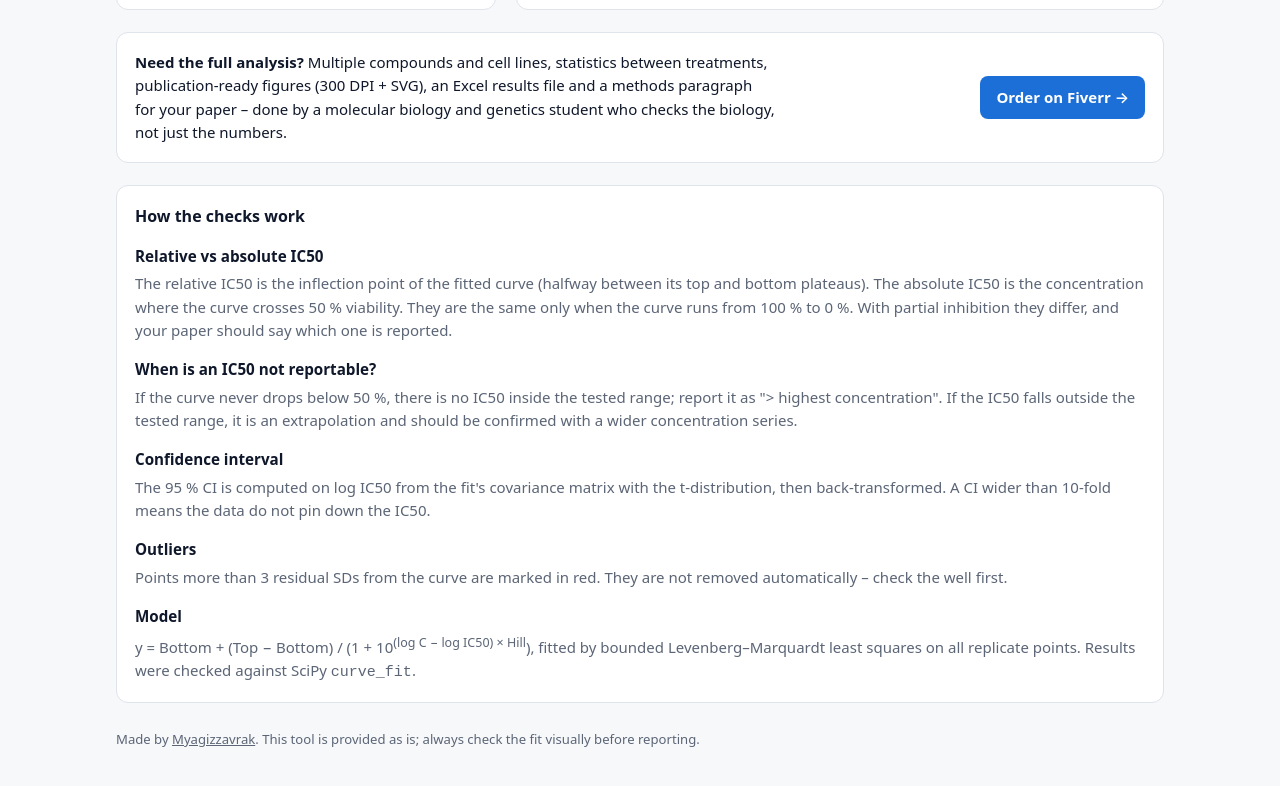
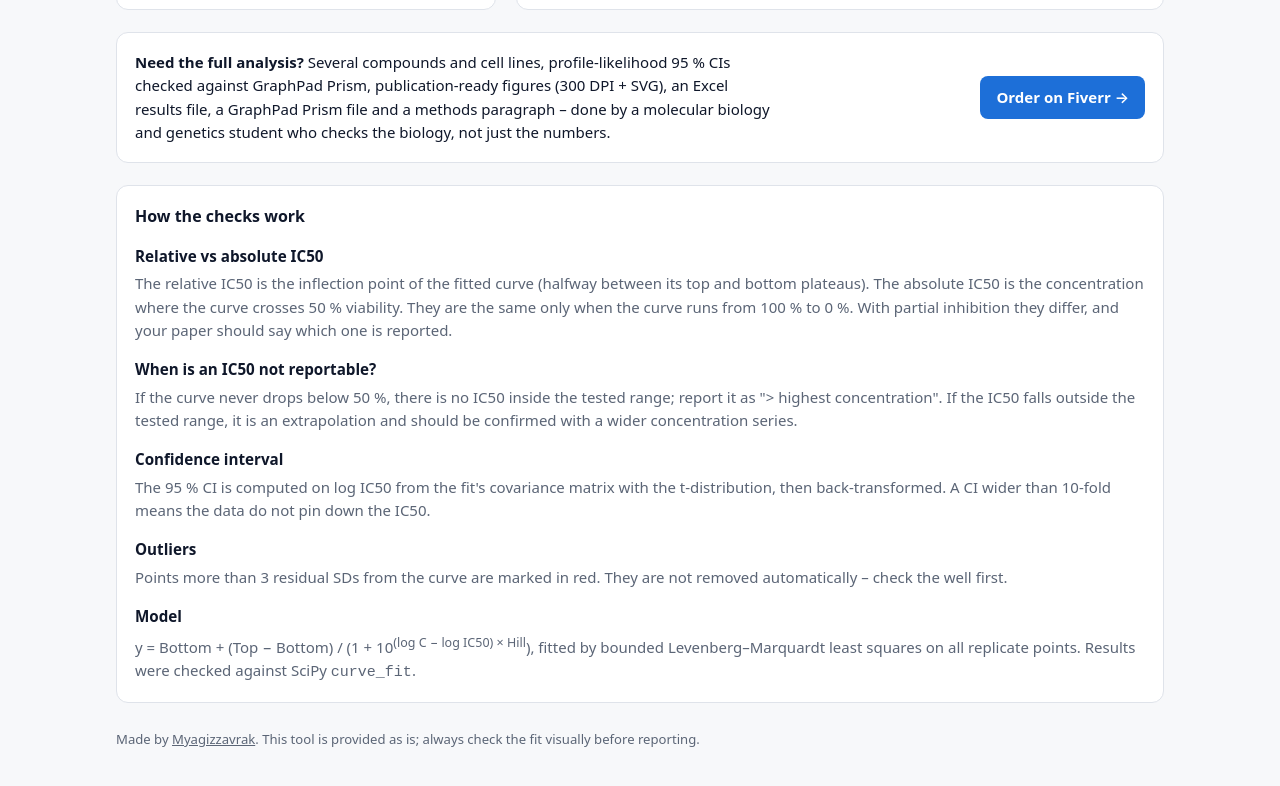
Before and after one commit to Myagizzavrak/ic50-checker, a plain HTML site: page index.html in a window 1280 px wide. Shown: the part 971-1757 px from the top of the page. Drawn offline with Linux system fonts and the light colour scheme.

Commit message:
Paid-service note: list only what the IC50 service delivers (no between-treatment statistics)
Co-Authored-By: Claude Opus 5.5 <noreply@anthropic.com>
Claude-Session: https://claude.ai/code/session_011ntZQjYMVtAvca1tJ5uv6b

```diff
--- a/index.html
+++ b/index.html
@@ -95,7 +95,7 @@ footer a{color:inherit}
 </div>
 
 <section class="card cta">
-  <p><b>Need the full analysis?</b> Multiple compounds and cell lines, statistics between treatments, publication-ready figures (300 DPI + SVG), an Excel results file and a methods paragraph for your paper – done by a molecular biology and genetics student who checks the biology, not just the numbers.</p>
+  <p><b>Need the full analysis?</b> Several compounds and cell lines, profile-likelihood 95 % CIs checked against GraphPad Prism, publication-ready figures (300 DPI + SVG), an Excel results file, a GraphPad Prism file and a methods paragraph – done by a molecular biology and genetics student who checks the biology, not just the numbers.</p>
   <a href="https://www.fiverr.com/myagiz_zk" target="_blank" rel="noopener">Order on Fiverr →</a>
 </section>
 
```
